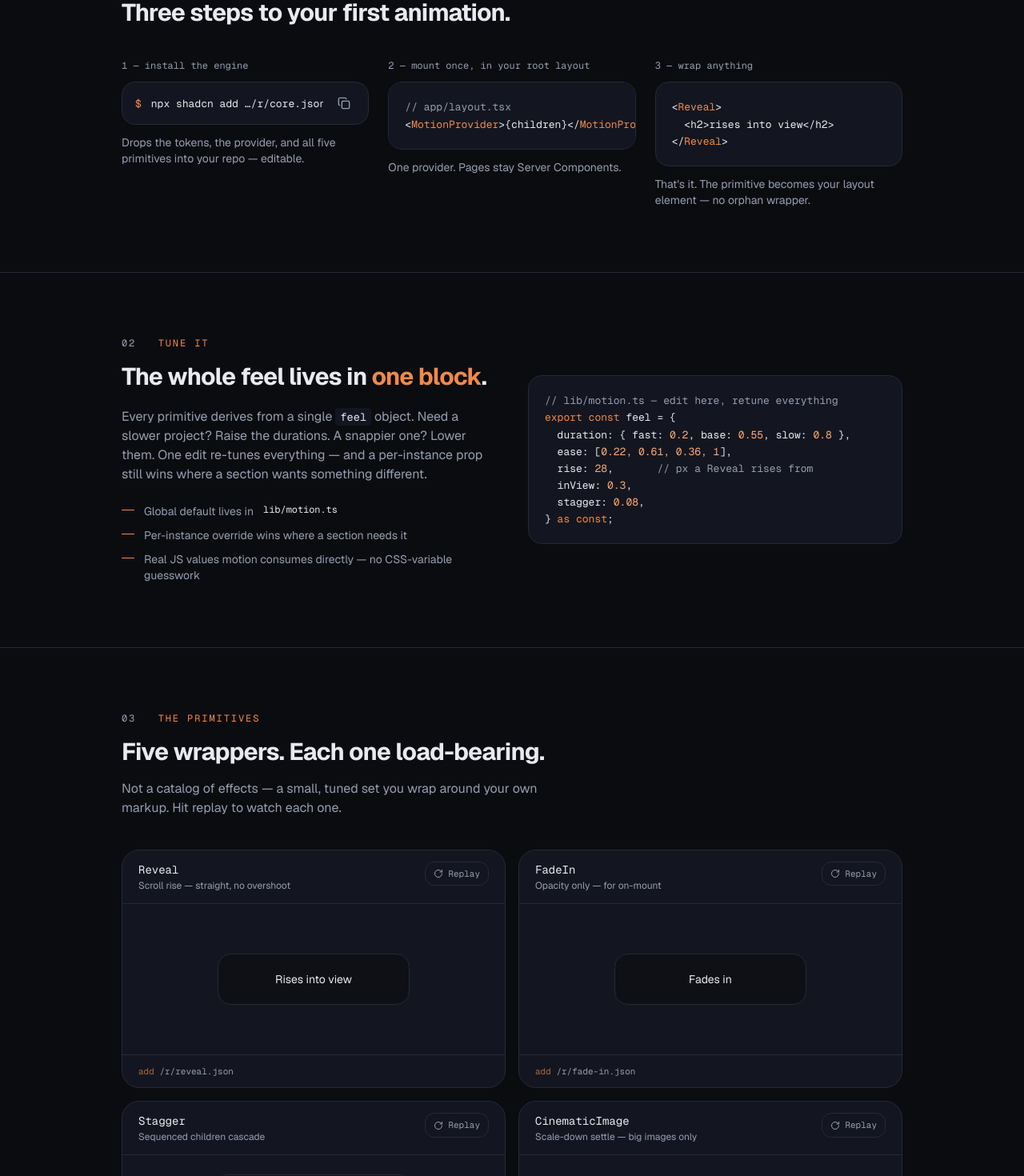
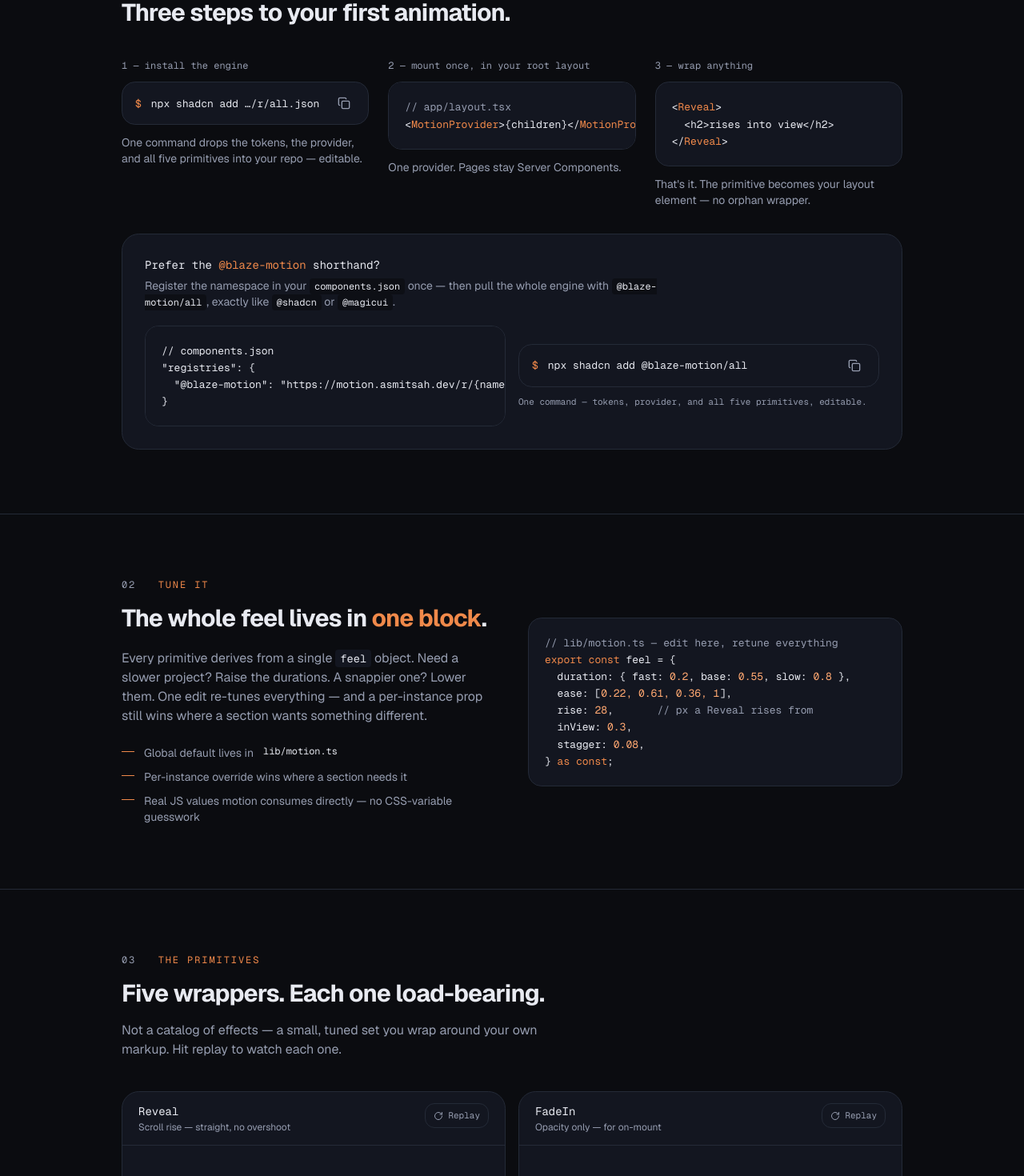
Before and after one commit to blaze-000/blaze-motion, a Next.js app: page / in a window 1280 px wide. Shown: the part 820-2290 px from the top of the page at 80% size. Built offline with nearby package versions, Linux system fonts and the light colour scheme.

Commit message:
refactor: single 'all' registry item for one-command install

```diff
--- a/app/page.tsx
+++ b/app/page.tsx
@@ -4,7 +4,7 @@ import { Stagger, StaggerItem } from "@/components/motion/stagger";
 import { Command } from "@/components/site/command";
 import { LiveDemos } from "@/components/site/live-demos";
 
-const INSTALL = "npx shadcn@latest add https://motion.asmitsah.dev/r/core.json";
+const INSTALL = "npx shadcn@latest add https://motion.asmitsah.dev/r/all.json";
 
 function Eyebrow({ n, children }: { n: string; children: string }) {
   return (
@@ -94,8 +94,8 @@ export default function Home() {
           <div className="mt-10 grid gap-6 lg:grid-cols-3">
             <Reveal className="flex flex-col gap-3">
               <p className="font-mono text-xs text-muted-foreground">1 — install the engine</p>
-              <Command>{"npx shadcn add …/r/core.json"}</Command>
-              <p className="text-sm text-muted-foreground">Drops the tokens, the provider, and all five primitives into your repo — editable.</p>
+              <Command>{"npx shadcn add …/r/all.json"}</Command>
+              <p className="text-sm text-muted-foreground">One command drops the tokens, the provider, and all five primitives into your repo — editable.</p>
             </Reveal>
             <Reveal className="flex flex-col gap-3" delay={0.06}>
               <p className="font-mono text-xs text-muted-foreground">2 — mount once, in your root layout</p>
@@ -115,6 +115,32 @@ export default function Home() {
               <p className="text-sm text-muted-foreground">That&apos;s it. The primitive becomes your layout element — no orphan wrapper.</p>
             </Reveal>
           </div>
+
+          <Reveal className="mt-8">
+            <div className="rounded-2xl border border-border bg-card p-6 sm:p-7">
+              <p className="font-mono text-sm text-foreground">
+                Prefer the <span className="text-primary">@blaze-motion</span> shorthand?
+              </p>
+              <p className="mt-1.5 max-w-2xl text-sm text-muted-foreground">
+                Register the namespace in your{" "}
+                <code className="rounded bg-background/60 px-1.5 py-0.5 font-mono text-[0.85em] text-foreground">components.json</code>{" "}
+                once — then pull the whole engine with{" "}
+                <code className="rounded bg-background/60 px-1.5 py-0.5 font-mono text-[0.85em] text-foreground">@blaze-motion/all</code>, exactly like{" "}
+                <code className="rounded bg-background/60 px-1.5 py-0.5 font-mono text-[0.85em] text-foreground">@shadcn</code> or{" "}
+                <code className="rounded bg-background/60 px-1.5 py-0.5 font-mono text-[0.85em] text-foreground">@magicui</code>.
+              </p>
+              <div className="mt-5 grid gap-4 lg:grid-cols-2 lg:items-center">
+                <Code>{`// components.json
+"registries": {
+  "@blaze-motion": "https://motion.asmitsah.dev/r/{name}.json"
+}`}</Code>
+                <div className="flex flex-col justify-center gap-2.5">
+                  <Command>{"npx shadcn add @blaze-motion/all"}</Command>
+                  <p className="font-mono text-[11px] text-muted-foreground">One command — tokens, provider, and all five primitives, editable.</p>
+                </div>
+              </div>
+            </div>
+          </Reveal>
         </div>
       </section>
 
--- a/components/site/live-demos.tsx
+++ b/components/site/live-demos.tsx
@@ -9,12 +9,12 @@ import { Stagger, StaggerItem } from "@/components/motion/stagger";
 
 function DemoCell({
   name,
-  item,
+  usage,
   blurb,
   children,
 }: {
   name: string;
-  item: string;
+  usage: string;
   blurb: string;
   children: ReactNode;
 }) {
@@ -44,7 +44,7 @@ function DemoCell({
 
       <div className="border-t border-border px-5 py-3">
         <code className="block overflow-x-auto whitespace-nowrap font-mono text-[11px] text-muted-foreground [scrollbar-width:none]">
-          <span className="text-primary/70">add</span> /r/{item}.json
+          {usage}
         </code>
       </div>
     </div>
@@ -60,19 +60,19 @@ const Swatch = ({ children }: { children: ReactNode }) => (
 export function LiveDemos() {
   return (
     <div className="grid gap-4 sm:grid-cols-2">
-      <DemoCell name="Reveal" item="reveal" blurb="Scroll rise — straight, no overshoot">
+      <DemoCell name="Reveal" usage="<Reveal>…</Reveal>" blurb="Scroll rise — straight, no overshoot">
         <Reveal className="w-full max-w-[240px]">
           <Swatch>Rises into view</Swatch>
         </Reveal>
       </DemoCell>
 
-      <DemoCell name="FadeIn" item="fade-in" blurb="Opacity only — for on-mount">
+      <DemoCell name="FadeIn" usage="<FadeIn>…</FadeIn>" blurb="Opacity only — for on-mount">
         <FadeIn className="w-full max-w-[240px]">
           <Swatch>Fades in</Swatch>
         </FadeIn>
       </DemoCell>
 
-      <DemoCell name="Stagger" item="stagger" blurb="Sequenced children cascade">
+      <DemoCell name="Stagger" usage="<Stagger> <StaggerItem/> </Stagger>" blurb="Sequenced children cascade">
         <Stagger className="grid w-full max-w-[240px] gap-2">
           {["One", "Two", "Three", "Four"].map((label) => (
             <StaggerItem key={label}>
@@ -84,7 +84,7 @@ export function LiveDemos() {
         </Stagger>
       </DemoCell>
 
-      <DemoCell name="CinematicImage" item="cinematic-image" blurb="Scale-down settle — big images only">
+      <DemoCell name="CinematicImage" usage="<CinematicImage className='overflow-hidden'>" blurb="Scale-down settle — big images only">
         <CinematicImage className="relative aspect-video w-full max-w-[240px] overflow-hidden rounded-xl border border-border">
           <div className="size-full bg-[radial-gradient(120%_120%_at_20%_10%,#f0894a_0%,#c76a32_35%,#131620_80%)]" />
         </CinematicImage>
--- a/registry.json
+++ b/registry.json
@@ -4,97 +4,21 @@
   "homepage": "https://motion.asmitsah.dev",
   "items": [
     {
-      "name": "motion-tokens",
-      "type": "registry:lib",
-      "title": "Motion Tokens",
-      "description": "The tuned duration/ease/variant tokens — the single source of truth for blaze-motion's feel. Edit the `feel` block to retune the whole engine.",
+      "name": "all",
+      "type": "registry:block",
+      "title": "blaze-motion",
+      "description": "The full motion engine in one install — tuned tokens (lib/motion.ts), the provider, and all five primitives (FadeIn, Reveal, Stagger, CinematicImage, PageTransition).",
       "dependencies": ["motion"],
+      "docs": "Mount <MotionProvider> once in your root layout, then wrap anything in <Reveal> / <Stagger> / <FadeIn>. Retune the whole engine from the `feel` block at the top of lib/motion.ts. Primitives import `m` from motion/react-m — a raw motion.* throws under strict mode.",
       "files": [
-        { "path": "lib/motion.ts", "type": "registry:lib", "target": "@lib/motion.ts" }
-      ]
-    },
-    {
-      "name": "motion-provider",
-      "type": "registry:component",
-      "title": "Motion Provider",
-      "description": "LazyMotion(strict, domAnimation) + MotionConfig(reducedMotion='user'). Mount ONCE in your root layout.",
-      "dependencies": ["motion"],
-      "registryDependencies": ["https://motion.asmitsah.dev/r/motion-tokens.json"],
-      "docs": "Wrap your root layout's {children} with <MotionProvider> exactly once. Primitives import `m` from motion/react-m; a raw motion.* throws under strict mode.",
-      "files": [
-        { "path": "components/motion/motion-provider.tsx", "type": "registry:component", "target": "@components/motion/motion-provider.tsx" }
-      ]
-    },
-    {
-      "name": "fade-in",
-      "type": "registry:component",
-      "title": "Fade In",
-      "description": "Opacity-only fade for on-mount / above-the-fold reveals.",
-      "dependencies": ["motion"],
-      "registryDependencies": ["https://motion.asmitsah.dev/r/motion-tokens.json"],
-      "files": [
-        { "path": "components/motion/fade-in.tsx", "type": "registry:component", "target": "@components/motion/fade-in.tsx" }
-      ]
-    },
-    {
-      "name": "reveal",
-      "type": "registry:component",
-      "title": "Reveal",
-      "description": "Scroll-triggered rise-from-below. Straight tween, no spring overshoot.",
-      "dependencies": ["motion"],
-      "registryDependencies": ["https://motion.asmitsah.dev/r/motion-tokens.json"],
-      "files": [
-        { "path": "components/motion/reveal.tsx", "type": "registry:component", "target": "@components/motion/reveal.tsx" }
-      ]
-    },
-    {
-      "name": "stagger",
-      "type": "registry:component",
-      "title": "Stagger",
-      "description": "Stagger + StaggerItem — flat named exports for staggered children reveals.",
-      "dependencies": ["motion"],
-      "registryDependencies": ["https://motion.asmitsah.dev/r/motion-tokens.json"],
-      "files": [
-        { "path": "components/motion/stagger.tsx", "type": "registry:component", "target": "@components/motion/stagger.tsx" }
-      ]
-    },
-    {
-      "name": "cinematic-image",
-      "type": "registry:component",
-      "title": "Cinematic Image",
-      "description": "Scale-down 110%→100% settle for large hero images. Wrap in an overflow-hidden box.",
-      "dependencies": ["motion"],
-      "registryDependencies": ["https://motion.asmitsah.dev/r/motion-tokens.json"],
-      "files": [
-        { "path": "components/motion/cinematic-image.tsx", "type": "registry:component", "target": "@components/motion/cinematic-image.tsx" }
-      ]
-    },
-    {
-      "name": "page-transition",
-      "type": "registry:component",
-      "title": "Page Transition",
-      "description": "AnimatePresence route transition keyed on routeKey.",
-      "dependencies": ["motion"],
-      "registryDependencies": ["https://motion.asmitsah.dev/r/motion-tokens.json"],
-      "files": [
+        { "path": "lib/motion.ts", "type": "registry:lib", "target": "@lib/motion.ts" },
+        { "path": "components/motion/motion-provider.tsx", "type": "registry:component", "target": "@components/motion/motion-provider.tsx" },
+        { "path": "components/motion/fade-in.tsx", "type": "registry:component", "target": "@components/motion/fade-in.tsx" },
+        { "path": "components/motion/reveal.tsx", "type": "registry:component", "target": "@components/motion/reveal.tsx" },
+        { "path": "components/motion/stagger.tsx", "type": "registry:component", "target": "@components/motion/stagger.tsx" },
+        { "path": "components/motion/cinematic-image.tsx", "type": "registry:component", "target": "@components/motion/cinematic-image.tsx" },
         { "path": "components/motion/page-transition.tsx", "type": "registry:component", "target": "@components/motion/page-transition.tsx" }
       ]
-    },
-    {
-      "name": "core",
-      "type": "registry:block",
-      "title": "Core Bundle",
-      "description": "The full blaze-motion primitive set — tokens, provider, and all five primitives — in one install.",
-      "registryDependencies": [
-        "https://motion.asmitsah.dev/r/motion-tokens.json",
-        "https://motion.asmitsah.dev/r/motion-provider.json",
-        "https://motion.asmitsah.dev/r/fade-in.json",
-        "https://motion.asmitsah.dev/r/reveal.json",
-        "https://motion.asmitsah.dev/r/stagger.json",
-        "https://motion.asmitsah.dev/r/cinematic-image.json",
-        "https://motion.asmitsah.dev/r/page-transition.json"
-      ],
-      "files": []
     }
   ]
 }
```
